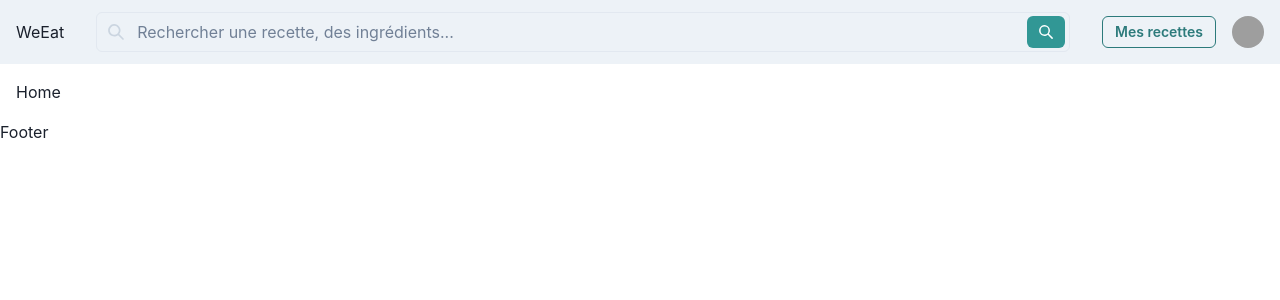
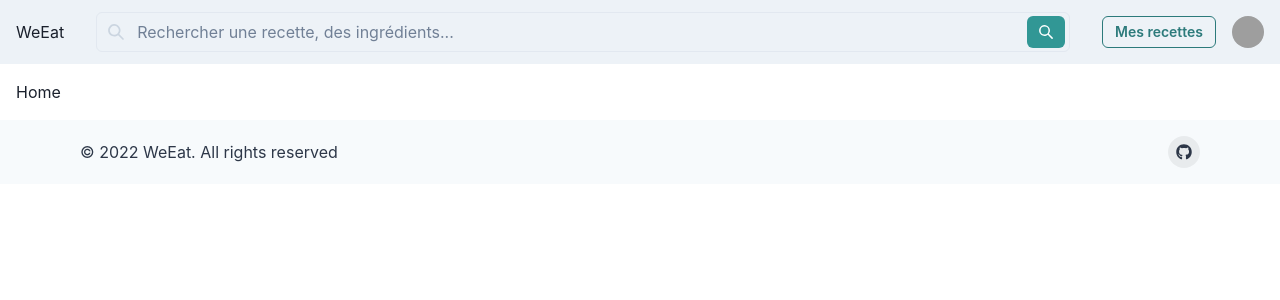
Before and after one commit to Akram-abdl/WeEat, a React (Vite) app: page / in a window 1280 px wide. Shown: the top 300 px of the page. Built offline with nearby package versions, Linux system fonts and the light colour scheme; grey boxes are pictures that could not be loaded.

Commit message:
style: :lipstick: update UI footer

```diff
--- a/src/components/Footer/Footer.tsx
+++ b/src/components/Footer/Footer.tsx
@@ -1,8 +1,71 @@
-import React from 'react';
+import React, { ReactNode } from 'react';
+import {
+  Box,
+  chakra,
+  Container,
+  Stack,
+  Text,
+  useColorModeValue,
+  VisuallyHidden,
+} from '@chakra-ui/react';
+import { FaGithub } from 'react-icons/fa';
+
+function SocialButton({
+  children,
+  label,
+  href,
+}: {
+  children: ReactNode;
+  label: string;
+  href: string;
+}) {
+  return (
+    <chakra.button
+      bg={useColorModeValue('blackAlpha.100', 'whiteAlpha.100')}
+      rounded="full"
+      w={8}
+      h={8}
+      cursor="pointer"
+      as="a"
+      href={href}
+      display="inline-flex"
+      alignItems="center"
+      justifyContent="center"
+      transition="background 0.3s ease"
+      _hover={{
+        bg: useColorModeValue('blackAlpha.200', 'whiteAlpha.200'),
+      }}
+    >
+      <VisuallyHidden>{label}</VisuallyHidden>
+      {children}
+    </chakra.button>
+  );
+}
 
 function Footer() {
   return (
-    <footer>Footer</footer>
+    <Box
+      bg={useColorModeValue('gray.50', 'gray.900')}
+      color={useColorModeValue('gray.700', 'gray.200')}
+    >
+      <Container
+        as={Stack}
+        maxW="6xl"
+        py={4}
+        direction={{ base: 'column', md: 'row' }}
+        spacing={4}
+        justify={{ base: 'center', md: 'space-between' }}
+        align={{ base: 'center', md: 'center' }}
+      >
+        <Text>© 2022 WeEat. All rights reserved</Text>
+        <Stack direction="row" spacing={6}>
+          <SocialButton label="Github WeEat" href="https://github.com/Akram-abdl/WeEat">
+            <FaGithub />
+          </SocialButton>
+
+        </Stack>
+      </Container>
+    </Box>
   );
 }
 
```
